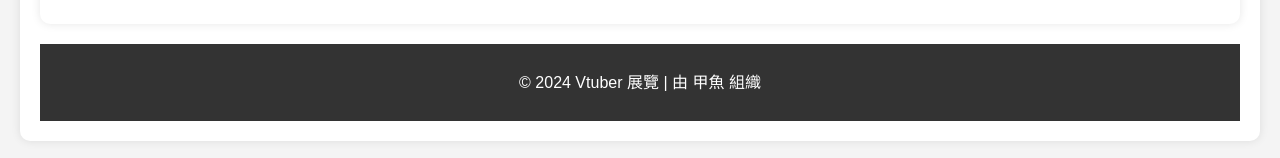
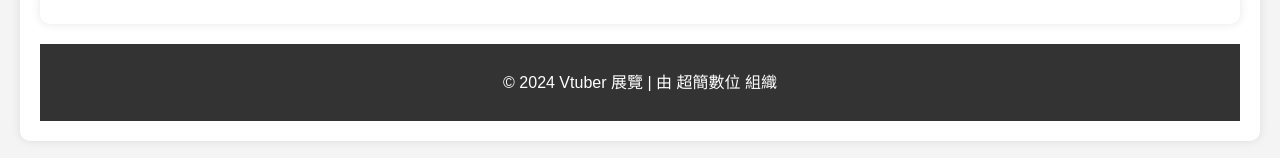
Before and after one commit to takahashiyosuke/TVEXPo, a plain HTML site: page index.html in a window 1280 px wide. Shown: the part 2342-2500 px from the top of the page. Drawn offline with Linux system fonts and the light colour scheme.

Commit message:
Update index.html

```diff
--- a/index.html
+++ b/index.html
@@ -136,7 +136,7 @@
     </div>
 
     <footer>
-        <p>&copy; 2024 Vtuber 展覽 | 由 甲魚 組織</p>
+        <p>&copy; 2024 Vtuber 展覽 | 由 超簡數位 組織</p>
     </footer>
 
 </body>
```
